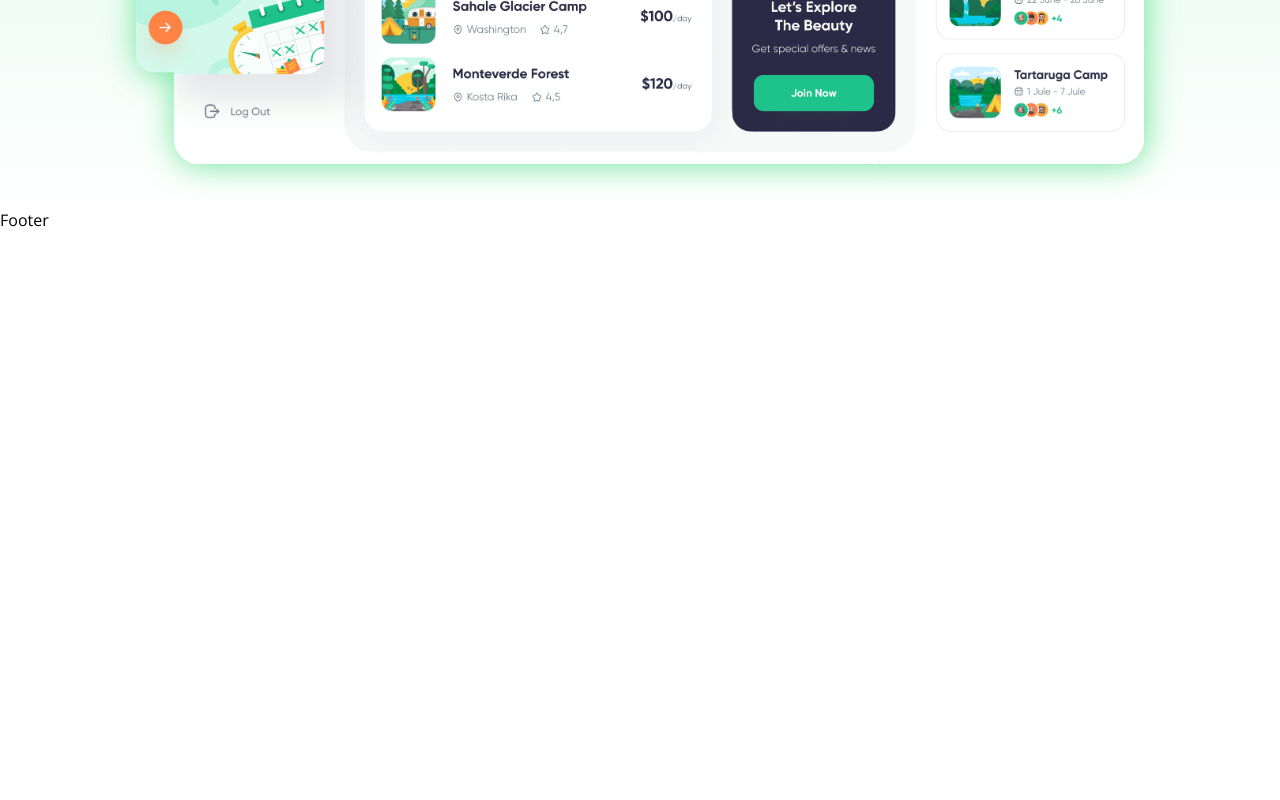
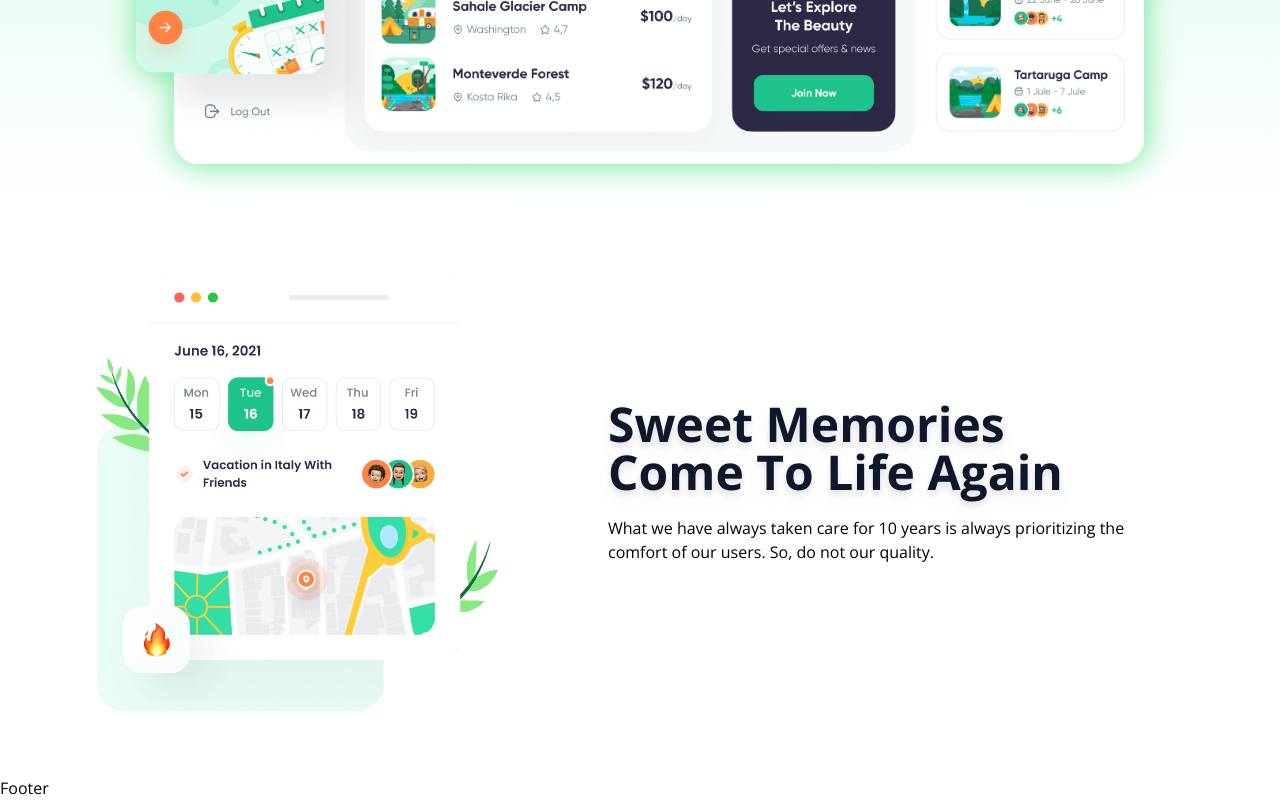
Before and after one commit to Raihanhn/Modern_Blog_App, a React (Vite) app: page / in a window 1280 px wide. Shown: the part 972-1772 px from the top of the page. Before the commit the page ends 1204 px from the top, so only its background shows below. Built offline with nearby package versions, Linux system fonts and the light colour scheme.

Commit message:
7th commit

```diff
--- a/src/App.jsx
+++ b/src/App.jsx
@@ -1,12 +1,13 @@
 import React from 'react'
-import {Navbar, Hero, Footer} from './components'
-import { hero, navlinks } from './data/travigodata'
+import {Navbar, Hero, Footer, Memory} from './components'
+import { hero, navlinks, memory } from './data/travigodata'
 
 const App = () => {
   return (
     <>
       <Navbar navlinks={navlinks} />
       <Hero hero={hero} />
+      <Memory memory={memory} />
       <Footer/>
     </>
   )
--- /dev/null
+++ b/src/components/Memory.jsx
@@ -0,0 +1,23 @@
+import React from 'react'
+
+const Memory = ({memory: {title, text, subtitle, img, experience} }) => {
+  return (
+    <>
+        <div className='relative my-16 md:mb-7 ' >
+            <div className='travigo-container flex items-center justify-between gap-16 xl:gap-9 lg:flex-col-reverse' >
+                <div className='flex items-center justify-start lg:justify-center w-full max-w-md' >
+                    <img src={img} alt="memory/img" className='w-auto h-[55vh] object-fill ' />
+                </div>
+                <div className='grid items-center w-full max-w-2xl lg:text-center' >
+                    <h1 className='text-5xl lg:text-4xl md:text-3xl font-bold text-slate-900 filter drop-shadow-lg' >{title} </h1>
+                    <h1 className='text-5xl lg:text-4xl md:text-3xl font-bold text-slate-900 filter drop-shadow-lg' >{subtitle} </h1>
+                    <p className='text-base my-5 sm:text-sm' >{text} </p>
+                    {/* <div className='' ></div> */}
+                </div>
+            </div>
+        </div>
+    </>
+  )
+}
+
+export default Memory
--- a/src/components/index.js
+++ b/src/components/index.js
@@ -1,3 +1,4 @@
 export {default as Navbar} from './Navbar.jsx'
 export {default as Hero} from './Hero.jsx'
+export {default as Memory} from './Memory.jsx'
 export {default as Footer} from './Footer.jsx'
```
